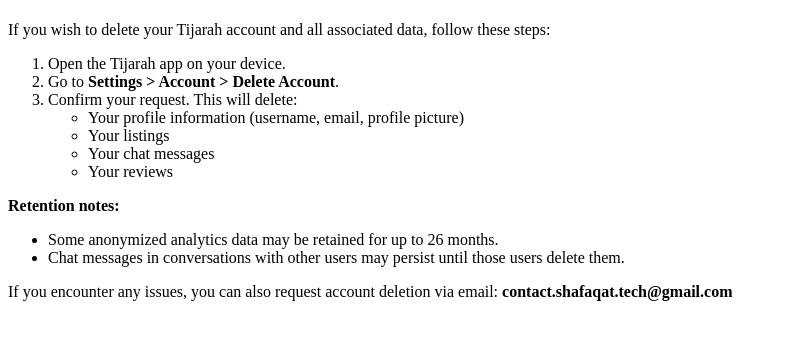
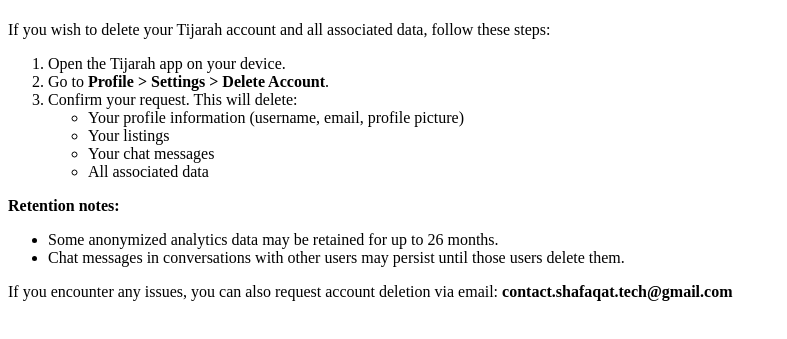
Before and after one commit to shafaqat012/tijarah, a plain HTML site: page tijarah-account-deletion.html in a window 1280 px wide. Shown: the part 59-398 px from the top of the page, without its empty margins (0-787 px from the left). Drawn offline with Linux system fonts and the light colour scheme.

Commit message:
Update tijarah-account-deletion.html

```diff
--- a/tijarah-account-deletion.html
+++ b/tijarah-account-deletion.html
@@ -8,13 +8,13 @@
 <p>If you wish to delete your Tijarah account and all associated data, follow these steps:</p>
 <ol>
     <li>Open the Tijarah app on your device.</li>
-    <li>Go to <b>Settings > Account > Delete Account</b>.</li>
+    <li>Go to <b>Profile > Settings > Delete Account</b>.</li>
     <li>Confirm your request. This will delete:
         <ul>
             <li>Your profile information (username, email, profile picture)</li>
             <li>Your listings</li>
             <li>Your chat messages</li>
-            <li>Your reviews</li>
+            <li>All associated data</li>
         </ul>
     </li>
 </ol>
```
